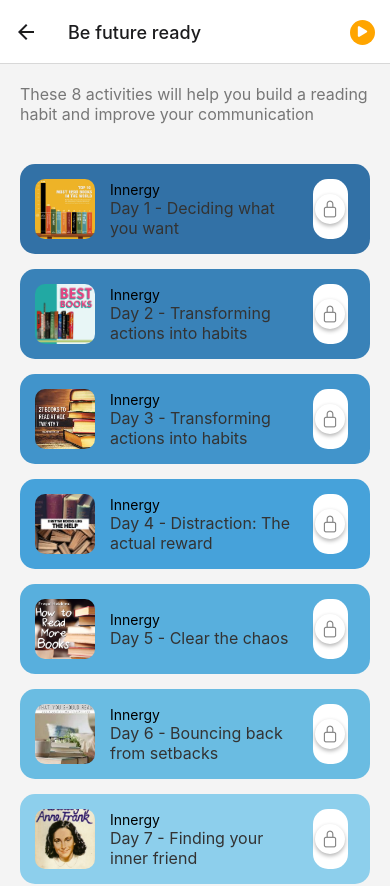
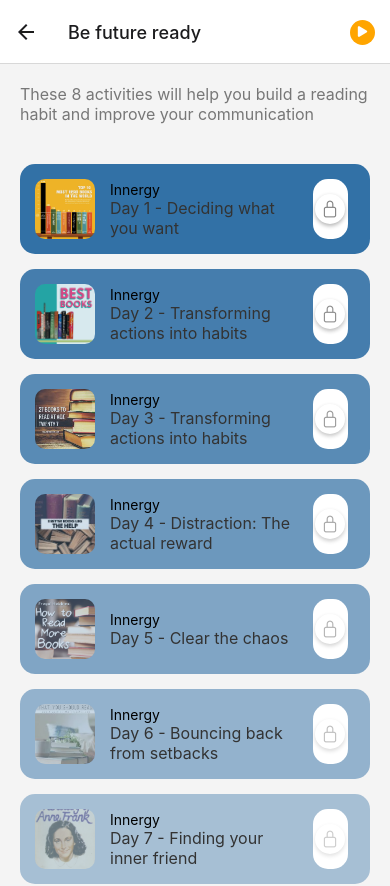
Before and after one commit to Akash-Malairajan/practice, a React Native app: screen /BeFutureReady in a window 390 px wide. Shown: the top 886 px of the page. Built offline with nearby package versions, Linux system fonts and the light colour scheme.

Commit message:
opacity added

```diff
--- a/firstScreen.js
+++ b/firstScreen.js
@@ -13,20 +13,30 @@ const initialData = [
   { id: '8', title: 'Day 8 - Reinforcing your habits', image: require('./assets/day8.jpg'), completed: false },
 ];
 
+
+const getOpacity = (index) => {
+  const opacity = 1 - (index * 0.1);
+  return opacity < 0.1 ? 0.1 : opacity;
+};
+
+
 const getBackgroundColor = (index) => {
-  const colors = ['#3271a6', '#3982b8', '#4194cb', '#46a2da', '#58afdd', '#6abce2', '#8dcfec', '#b8e2f4'];
-  return colors[index] || '#b8e2f4';
+  const baseColor = '#3271a6';
+  const opacity = getOpacity(index);
+  const hexOpacity = Math.round(opacity * 255).toString(16).padStart(2, '0');
+  return `${baseColor}${hexOpacity}`;
 };
 
 const ListItem = ({ item, index, onPress }) => {
   const backgroundColor = getBackgroundColor(index);
+  const opacity = getOpacity(index);
 
   return (
     <TouchableOpacity onPress={onPress} style={styles.itemContainer}>
       <View style={styles.itemContent}>
         <View style={[styles.solidBackground, { backgroundColor }]}>
           <View style={styles.itemInnerContent}>
-            <Image source={item.image} style={styles.image} />
+            <Image source={item.image} style={[styles.image, { opacity }]} />
             <View style={styles.textContainer}>
               <Text style={styles.label}>Innergy</Text>
               <Text style={styles.title}>{item.title}</Text>
@@ -34,11 +44,11 @@ const ListItem = ({ item, index, onPress }) => {
             <View style={styles.iconContainer}>
               <View style={styles.iconBackground}>
                 {item.completed ? (
-                  <View style={styles.completedIcon}>
+                  <View style={[styles.completedIcon, { opacity }]}>
                     <Ionicons name="checkmark-circle" size={24} color="#ff8c00" />
                   </View>
                 ) : (
-                  <View style={styles.lockIcon}>
+                  <View style={[styles.lockIcon, { opacity }]}>
                     <Ionicons name="lock-closed-outline" size={18} color="grey" />
                   </View>
                 )}
```
Also changed, not shown: package.json (+5 -4 lines), 1 other file (tests, documents, lock files or other folders).
